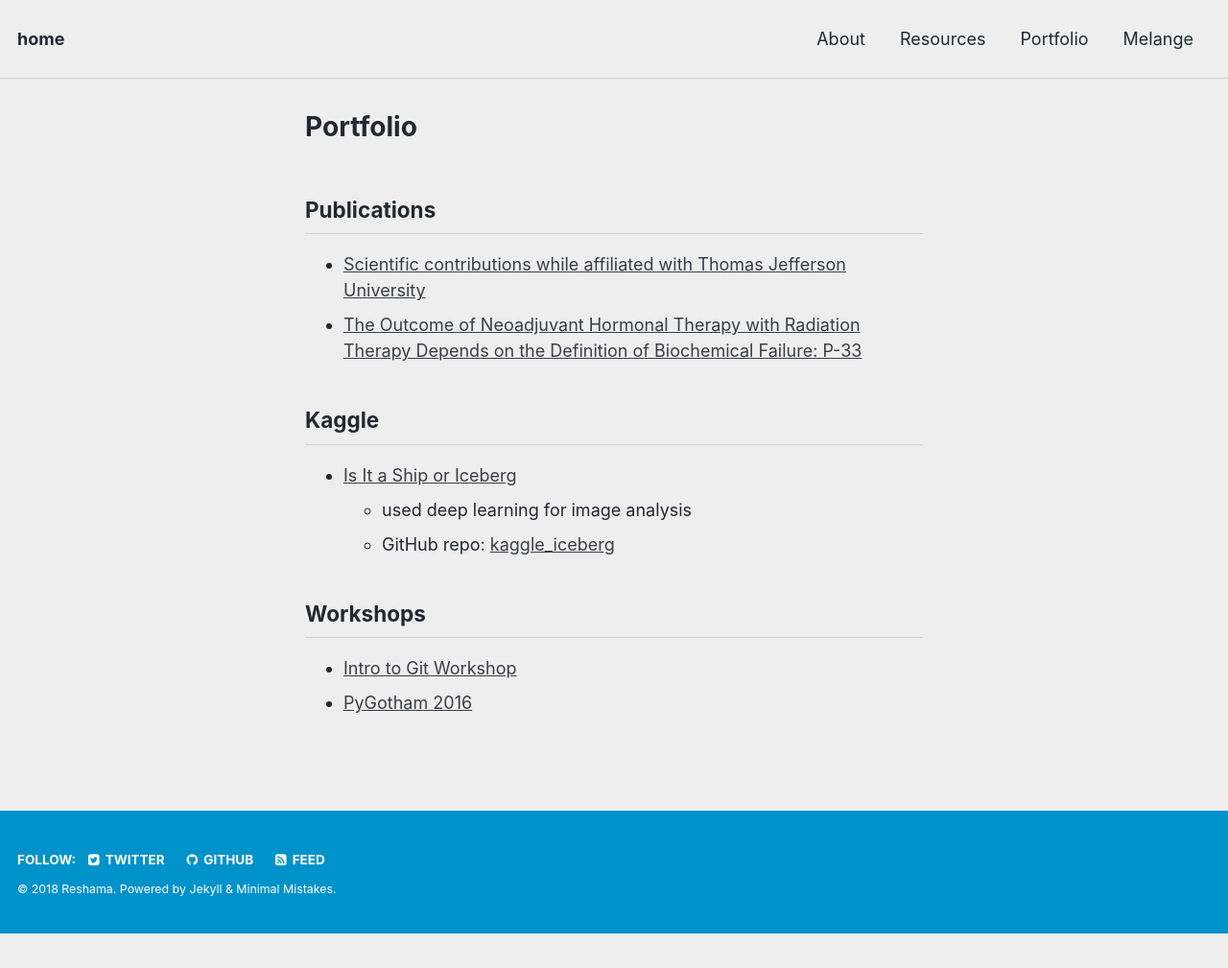
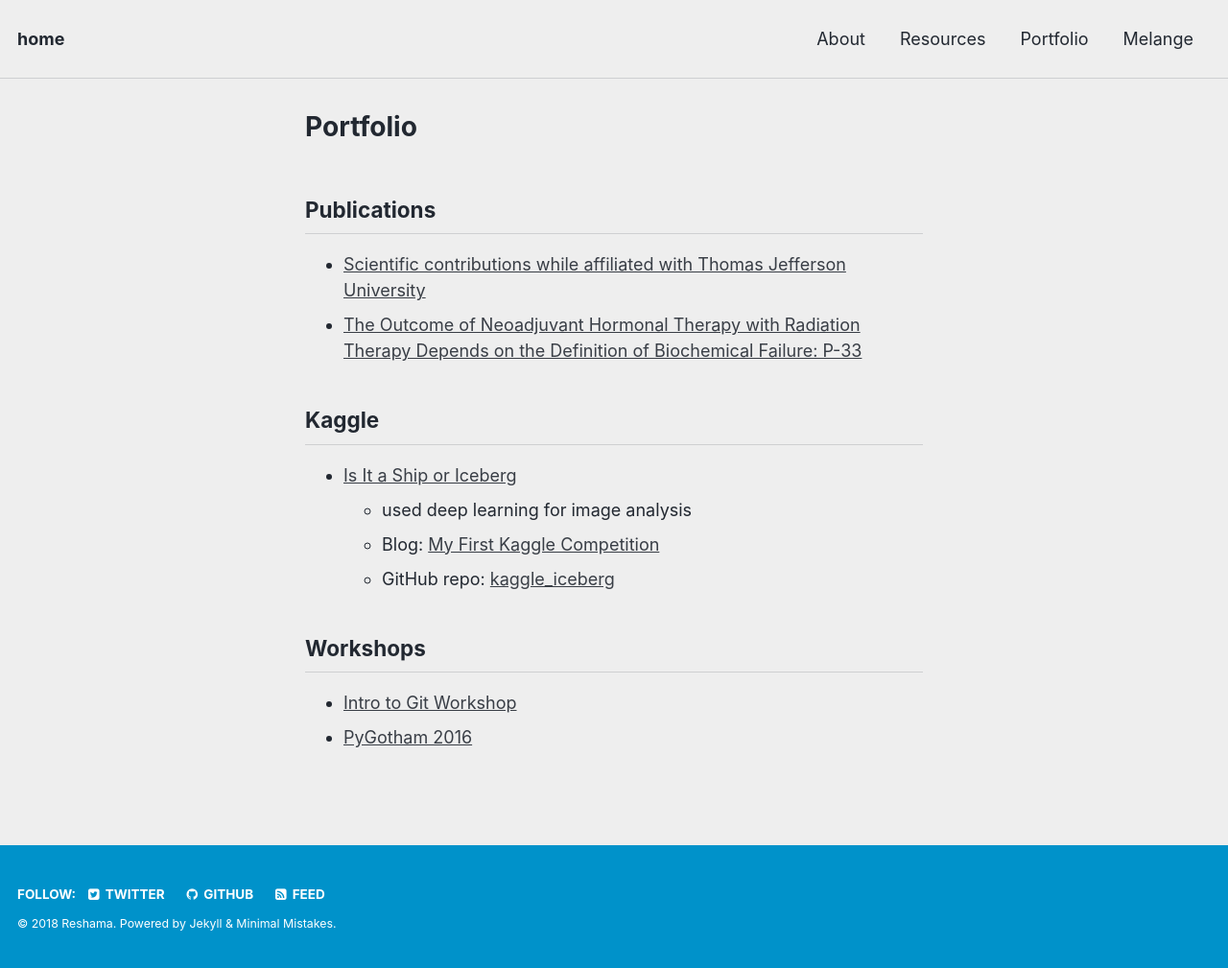
Before and after one commit to reshamas/reshamas.github.io, a Jekyll site: the page built from portfolio/index.md, in a window 1280 px wide. Shown: the whole page at 96% size. Built offline with Jekyll 4.4.1, drawn with Linux system fonts in a browser that asks for light colours; before the commit the page ends 973 px from its top, so only the background shows below that.

Commit message:
Update index.md

```diff
--- a/portfolio/index.md
+++ b/portfolio/index.md
@@ -12,8 +12,9 @@
 
 ## Kaggle
 
-* [Is It a Ship or Iceberg](https://github.com/reshamas/reshamas.github.io/blob/master/_posts/2018-04-18-my-first-kaggle-competition.md)
+* [Is It a Ship or Iceberg](https://www.kaggle.com/c/statoil-iceberg-classifier-challenge)
     - used deep learning for image analysis
+    - Blog:  [My First Kaggle Competition](https://reshamas.github.io/my-first-kaggle-competition/)
     - GitHub repo:  [kaggle_iceberg](https://github.com/reshamas/kaggle_iceberg)
 
 
```
